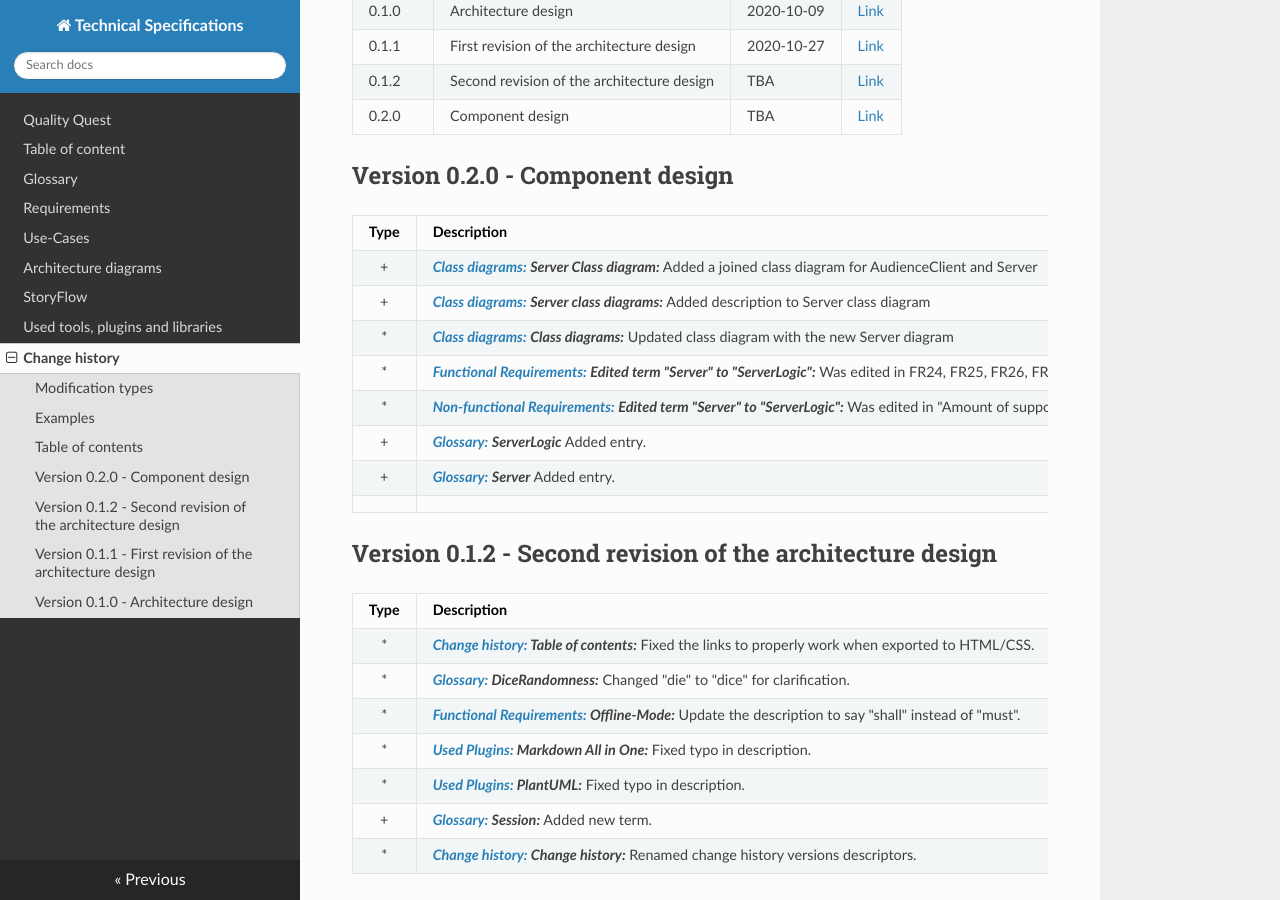
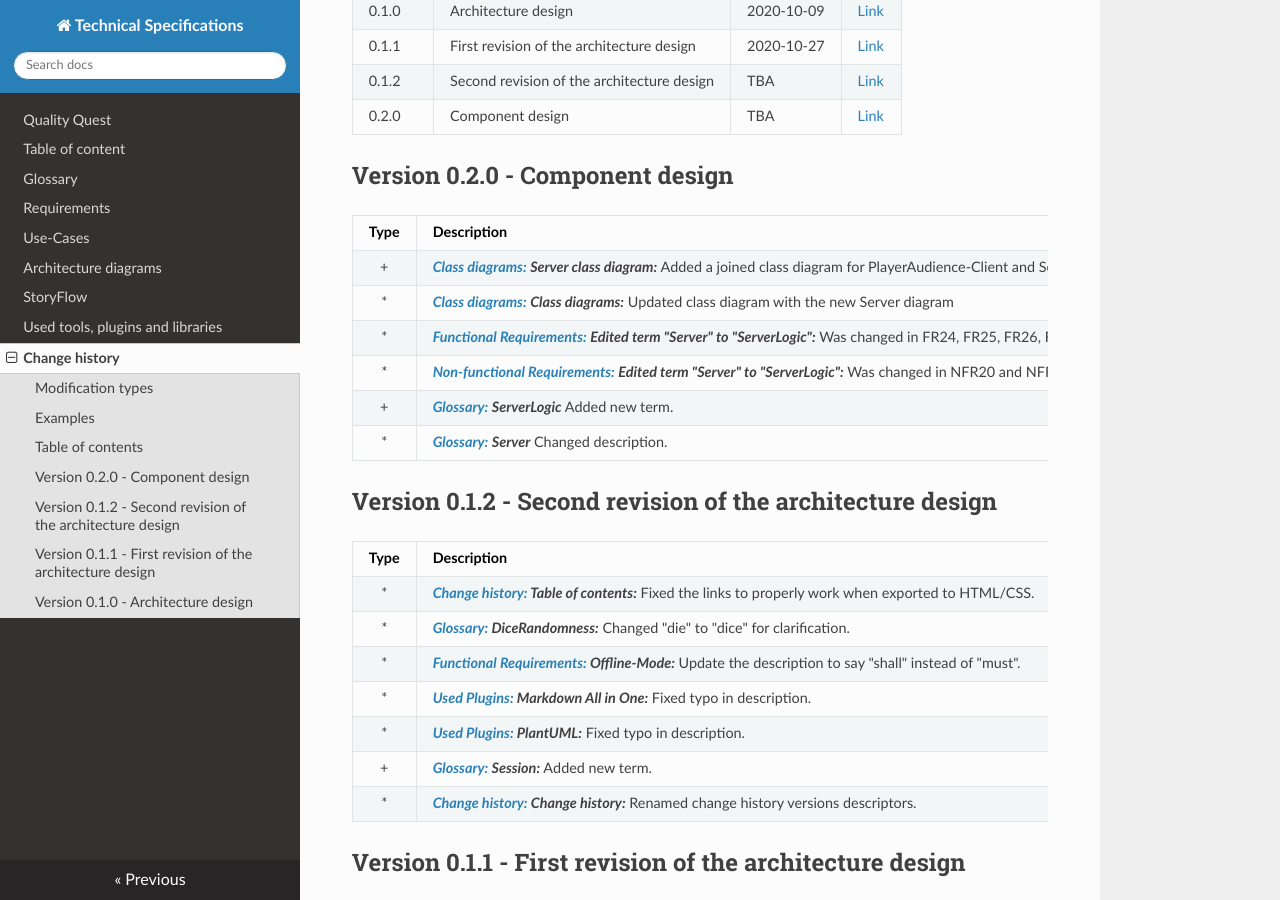
Before and after one commit to Brotenko/QualityQuest, an MkDocs documentation site: the page built from Docs/Technical Specifications/docs/changehistory.md, in a window 1280 px wide and 900 px high, scrolled down 795 px. Built offline with MkDocs 1.6.1, drawn with Linux system fonts in a browser that asks for light colours; nearby versions of some CDN libraries.

Commit message:
somehow messed up prior commit, sorry

```diff
--- a/Docs/Technical Specifications/docs/changehistory.md
+++ b/Docs/Technical Specifications/docs/changehistory.md
@@ -37,13 +37,13 @@
 
 | Type  | Description |
 | :---: | :---------- |
-|+|**[_Class diagrams:_](/architectureDiagrams#Classdiagrams) _Server Class diagram:_** Added a joined class diagram for AudienceClient and Server|
-| + | **[_Class diagrams:_](/architectureDiagrams#Classdiagrams) _Server class diagrams:_**  Added description to Server class diagram         |
+|+|**[_Class diagrams:_](/architectureDiagrams#server-class-diagrams) _Server class diagram:_** Added a joined class diagram for PlayerAudience-Client and Server, along with a description.|
 | * | **[_Class diagrams:_](/architectureDiagrams#Classdiagrams) _Class diagrams:_**  Updated class diagram with the new Server diagram         |
-|   *   | **[_Functional Requirements:_](/requirements/#functional-requirements) _Edited term "Server" to "ServerLogic":_** Was edited in FR24, FR25, FR26, FR27, FR28 and FR29.
-|   *   | **[_Non-functional Requirements:_](/requirements/#non-functional-requirements) _Edited term "Server" to "ServerLogic":_** Was edited in "Amount of supported connections" and "Exclusive Moderator-Client connection".|
-|   +   | **[_Glossary:_](/glossary) _ServerLogic_** Added entry. |
-|   +   | **[_Glossary:_](/glossary) _Server_** Added entry. |
+|   *   | **[_Functional Requirements:_](/requirements/#functional-requirements) _Edited term "Server" to "ServerLogic":_** Was changed in FR24, FR25, FR26, FR27, FR28 and FR29.|
+|   *   | **[_Non-functional Requirements:_](/requirements/#non-functional-requirements) _Edited term "Server" to "ServerLogic":_** Was changed in NFR20 and NFR21.|
+|   +   | **[_Glossary:_](/glossary) _ServerLogic_** Added new term. |
+|   *   | **[_Glossary:_](/glossary) _Server_** Changed description. |
+
 </span>
 
 ## Version 0.1.2 - Second revision of the architecture design
```
Also changed, not shown: Docs/Technical Specifications/docs/glossary.md (+1 -1 lines), Docs/Technical Specifications/docs/requirements.md (+3 -3 lines), Docs/Technical Specifications/docs/diagrams/ClassDiagrams/ClassDiagram.svg, Docs/Technical Specifications/docs/diagrams/ClassDiagrams/ModeratorClientClassDiagram.svg, Docs/Technical Specifications/docs/diagrams/ClassDiagrams/ServerClassDiagram.svg, 1 other file.
